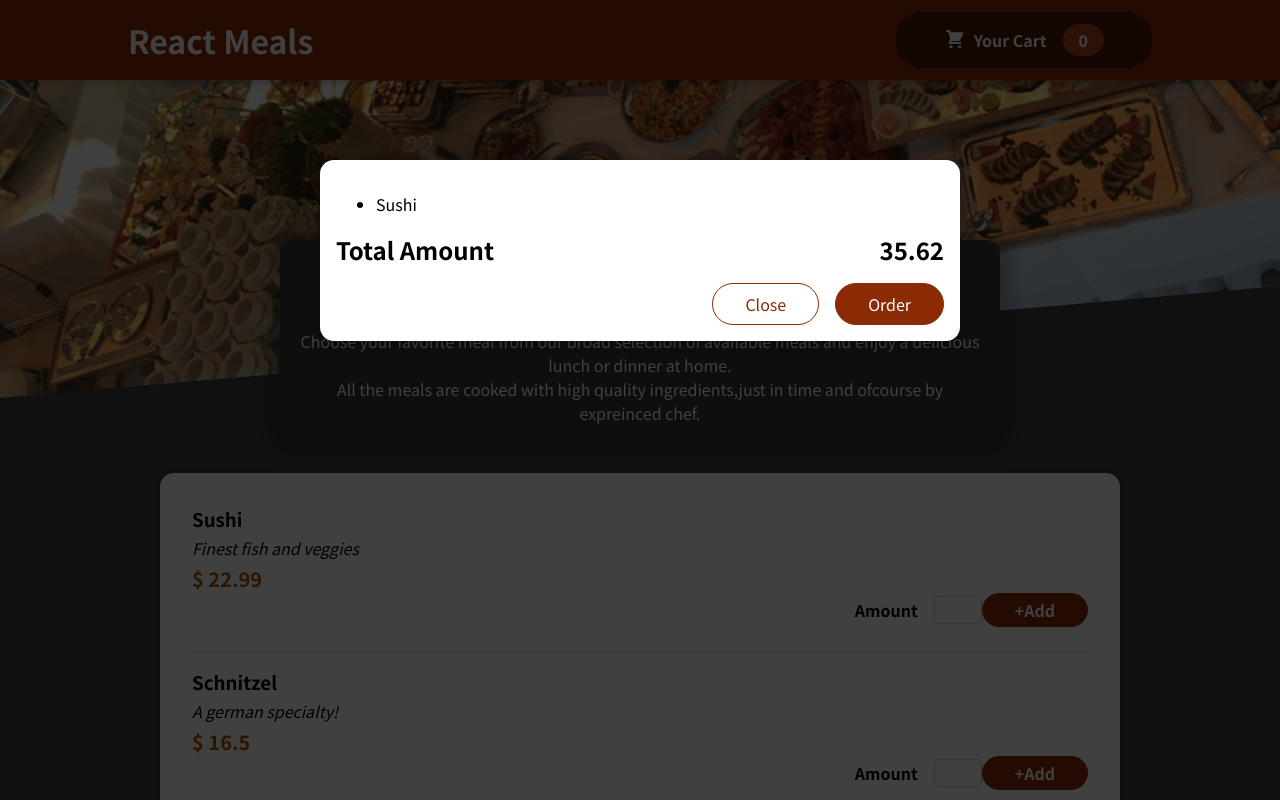
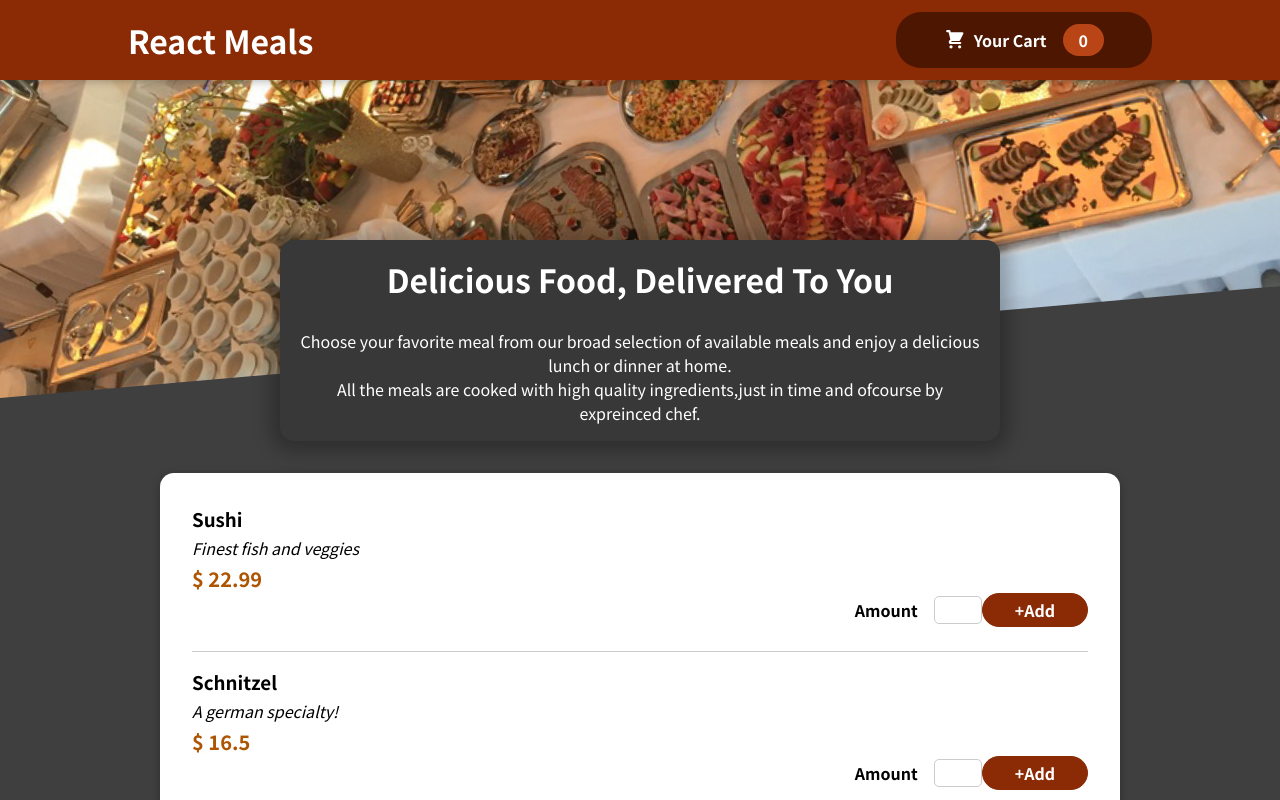
Before and after one commit to faisal-kn/meal-website, a React (Create React App) app: page / in a window 1280 px wide. Shown: the top 800 px of the page. Built offline with nearby package versions, Linux system fonts and the light colour scheme.

Commit message:
Added modal state

```diff
--- a/src/App.js
+++ b/src/App.js
@@ -5,10 +5,15 @@ import Meal from './components/meals/Meal';
 import Cart from './components/cart/Cart';
 
 function App() {
+  const [showModal, setShowModal] = React.useState(false);
+
+  const ModalHandler = () => {
+    setShowModal(true);
+  };
   return (
     <React.Fragment>
-      <Cart />
-      <Header />
+      {showModal && <Cart />}
+      <Header onModalShow={ModalHandler} />
       <Meal />
     </React.Fragment>
   );
--- a/src/components/UI/Button.css
+++ /dev/null
@@ -1,59 +0,0 @@
-.button {
-  cursor: pointer;
-  font: inherit;
-  border: none;
-  background-color: #4d1601;
-  color: white;
-  padding: 0.75rem 3rem;
-  display: flex;
-  justify-content: space-around;
-  align-items: center;
-  border-radius: 25px;
-  font-weight: bold;
-}
-
-.button:hover,
-.button:active {
-  background-color: #2c0d00;
-}
-
-.icon {
-  width: 1.35rem;
-  height: 1.35rem;
-  margin-right: 0.5rem;
-}
-
-.badge {
-  background-color: #b94517;
-  padding: 0.25rem 1rem;
-  border-radius: 25px;
-  margin-left: 1rem;
-  font-weight: bold;
-}
-
-.button:hover .badge,
-.button:active .badge {
-  background-color: #92320c;
-}
-
-.bump {
-  animation: bump 300ms ease-out;
-}
-
-@keyframes bump {
-  0% {
-    transform: scale(1);
-  }
-  10% {
-    transform: scale(0.9);
-  }
-  30% {
-    transform: scale(1.1);
-  }
-  50% {
-    transform: scale(1.15);
-  }
-  100% {
-    transform: scale(1);
-  }
-}
--- a/src/components/UI/Button.js
+++ /dev/null
@@ -1,18 +0,0 @@
-import React from 'react';
-
-import './Button.css';
-import CartIcon from '../cart/CartIcon';
-
-const Button = (props) => {
-  return (
-    <button className="button">
-      <span className="icon">
-        <CartIcon />
-      </span>
-      {props.value}
-      <span className="badge">{props.items}</span>
-    </button>
-  );
-};
-
-export default Button;
--- a/src/components/layout/Header.css
+++ b/src/components/layout/Header.css
@@ -27,3 +27,63 @@
   object-fit: cover;
   transform: rotateZ(-5deg) translateY(-4rem) translateX(-1rem);
 }
+
+.button {
+  cursor: pointer;
+  font: inherit;
+  border: none;
+  background-color: #4d1601;
+  color: white;
+  padding: 0.75rem 3rem;
+  display: flex;
+  justify-content: space-around;
+  align-items: center;
+  border-radius: 25px;
+  font-weight: bold;
+}
+
+.button:hover,
+.button:active {
+  background-color: #2c0d00;
+}
+
+.icon {
+  width: 1.35rem;
+  height: 1.35rem;
+  margin-right: 0.5rem;
+}
+
+.badge {
+  background-color: #b94517;
+  padding: 0.25rem 1rem;
+  border-radius: 25px;
+  margin-left: 1rem;
+  font-weight: bold;
+}
+
+.button:hover .badge,
+.button:active .badge {
+  background-color: #92320c;
+}
+
+.bump {
+  animation: bump 300ms ease-out;
+}
+
+@keyframes bump {
+  0% {
+    transform: scale(1);
+  }
+  10% {
+    transform: scale(0.9);
+  }
+  30% {
+    transform: scale(1.1);
+  }
+  50% {
+    transform: scale(1.15);
+  }
+  100% {
+    transform: scale(1);
+  }
+}
--- a/src/components/layout/Header.js
+++ b/src/components/layout/Header.js
@@ -1,15 +1,27 @@
 import React from 'react';
 
 import './Header.css';
-import Button from '../UI/Button';
+// import Button from '../UI/Button';
 import mealsImage from '../../assets/meals.jpg';
+import CartIcon from '../cart/CartIcon';
 
 const Header = (props) => {
+  const buttonHandler = () => {
+    console.log(2);
+    props.onModalShow();
+  };
+
   return (
     <>
       <div className="header">
         <h1>React Meals</h1>
-        <Button value="Your Cart" items="0"></Button>
+        <button className="button" onClick={buttonHandler}>
+          <span className="icon">
+            <CartIcon />
+          </span>
+          Your Cart
+          <span className="badge">0</span>
+        </button>
       </div>
       <div className="main-image">
         <img src={mealsImage} alt="A pizza"></img>
```
